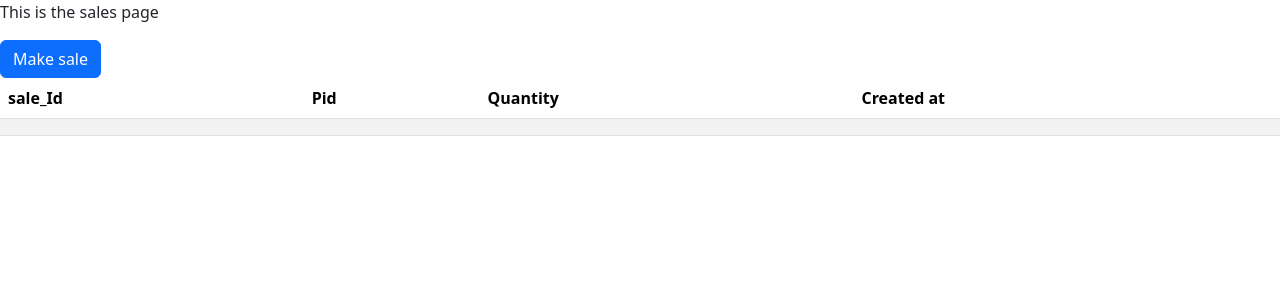
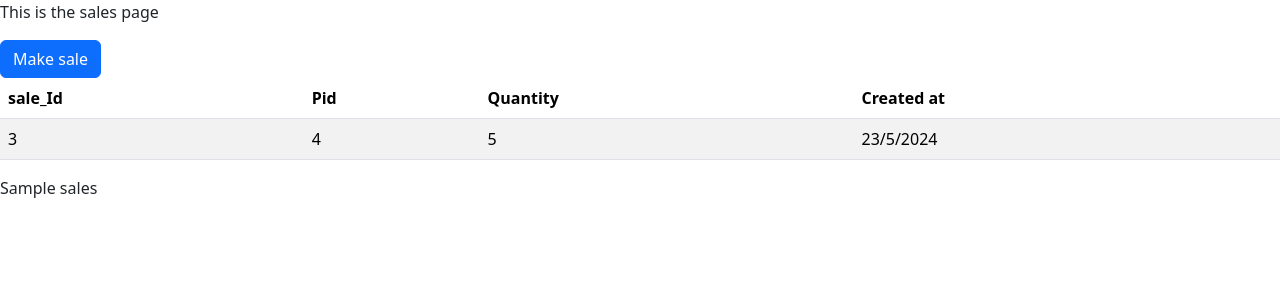
Before and after one commit to Nazoest/myduka-project, a Flask app: template templates/sales.html in a window 1280 px wide. Shown: the top 300 px of the page. Run offline with Flask 3, Linux system fonts and the light colour scheme; the template is opened without the code that fills it: most values are stand-ins (such as "Sample title", 1, 10 or a date in 2020); lists and menus that the app fills with data are empty; some libraries are stand-ins or nearby versions.

Commit message:
bootstrap

```diff
--- a/main.py
+++ b/main.py
@@ -18,12 +18,12 @@ def prods():
 def sales():
     sales=fetch_data('sales')
     print(sales)
-    return render_template('sales.html')
+    return render_template('sales.html',sales=sales)
 
 @app.route('/stock')
 def stock():
     stock=fetch_data('stock')
     print(stock)
-    return render_template('stock.html')
+    return render_template('stock.html',stock=stock)
 
 app.run(debug=True)
--- a/templates/sales.html
+++ b/templates/sales.html
@@ -70,13 +70,14 @@
       </thead>
       <tbody>
         <tr>
-          <td></td>
-          <td></td>
-          <td></td>
-          <td></td>
+          <td>3</td>
+          <td>4</td>
+          <td>5</td>
+          <td>23/5/2024</td>
         </tr>
       </tbody>
     </table>
+    {{sales}}
 </div>
   </div>
 </div>
```
Also changed, not shown: templates/product.html (+7 -1 lines), templates/stock.html (+5 -4 lines).
